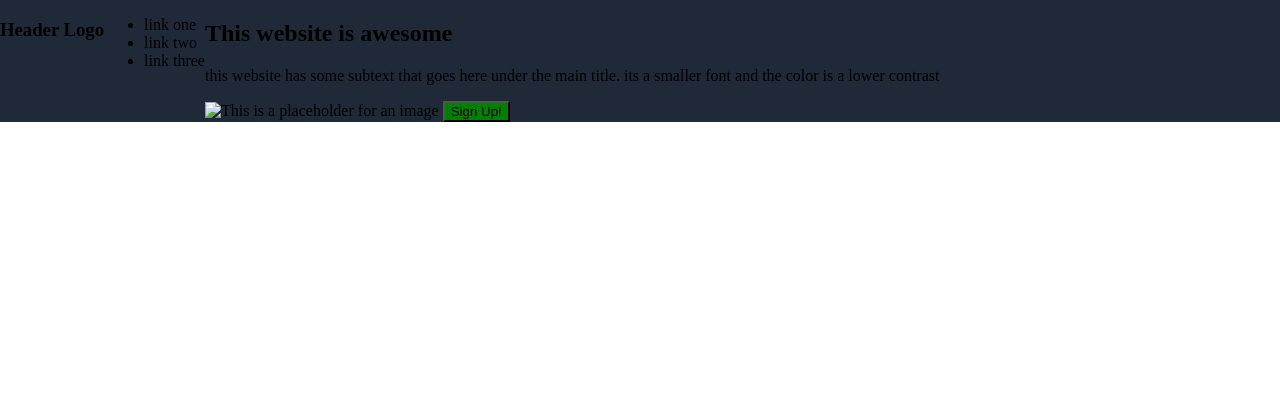
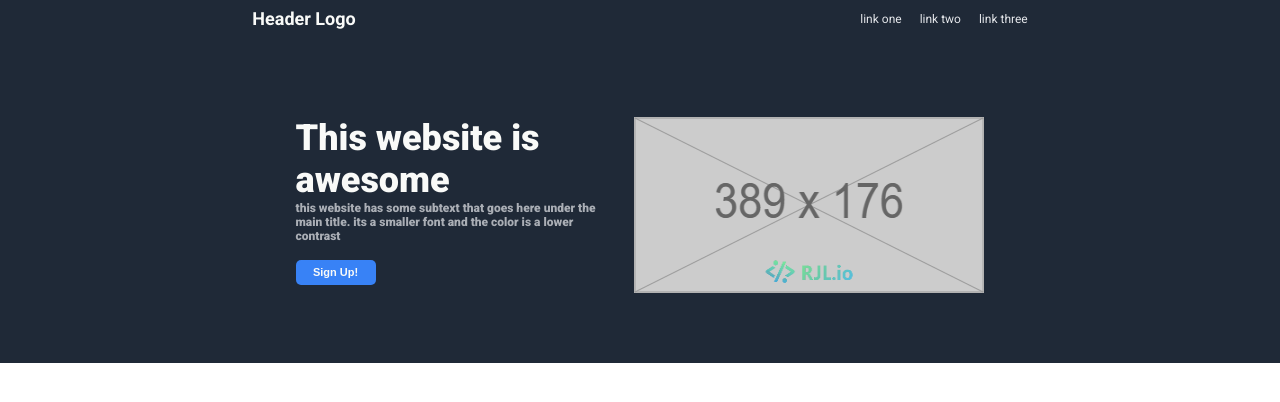
Before and after one commit to Deadly0s/LandingPage, a plain HTML site: page index.html in a window 1280 px wide. Drawn offline with Linux system fonts and the light colour scheme.

Commit message:
finished Header css and html added all css and header elements, may possibly need to add more classes later

```diff
--- a/index.html
+++ b/index.html
@@ -1,27 +1,30 @@
 <!DOCTYPE html>
 <html lang="en">
 <head>
+    <link rel="preconnect" href="https://fonts.googleapis.com">
+    <link rel="preconnect" href="https://fonts.gstatic.com" crossorigin>
+    <link href="https://fonts.googleapis.com/css2?family=Roboto:ital,wght@0,100..900;1,100..900&display=swap" rel="stylesheet">
+
     <meta charset="UTF-8">
     <meta name="viewport" content="width=device-width, initial-scale=1.0">
     <title>Landing Page</title>
-    <link rel="stylesheet" href="/styles.css">
+    <link rel="stylesheet" href="styles.css">
 </head>
 <body>
     <div class="Header">
-        <h3>Header Logo</h3>
-
         <div class="header-links">
+            <h3>Header Logo</h3>
             <ul>
-                <li>link one</li>
-                <li>link two</li>
-                <li>link three</li>
+                <li><a href="">link one</a></li>
+                <li><a href="">link two</a></li>
+                <li><a href="">link three</a></li>
             </ul>
         </div>
         <div class="header-content">
-            <h2>This website is awesome</h2>
-            <p>this website has some subtext that goes here under the main title. its a smaller font and the color is a lower contrast</p>
-            <img src="" alt="This is a placeholder for an image">
-            <button>Sign Up!</button>
+            <div class="title">This website is <br> awesome
+                <p>this website has some subtext that goes here under the <br> main title. its a smaller font and the color is a lower <br> contrast</p>
+                <button>Sign Up!</button></div>
+            <img src="Placeholder-389x176.png" alt="Placeholder-389x176 image">
         </div>
 
     </div>
--- a/styles.css
+++ b/styles.css
@@ -2,14 +2,74 @@ body {
     margin: 0px;
     padding: 0px;
     box-sizing: border-box;
+    font-family: 'Roboto', sans-serif;
+    display: flex;
+    flex-direction: column;
 }
 
 /* Start of Header section */
 .Header {
     background-color: #1F2937;
+}
+.header-links {
     display: flex;
+    justify-content: space-around;
+    margin-bottom: 80px;
+
+}
+.header-content {
+    display: flex;
+    justify-content: center;
+    gap: 39px;
+    padding-bottom: 70px;
+}
+.title {
+    font-size: 36px;
+    color: #F9FAF8;
+    font-weight: 900;
+    padding: 0px;
+    margin: 0px;
 }
 
+/* Universal section */
+ul {
+    margin: 0px;
+    padding: 8px;
+    list-style: none;
+    display: flex;
+    gap: 18px;
+}
 button {
-    background-color: green;
+    background-color: #3882F6;
+    color: #F9FAF8;
+    border: none;
+    border-radius: 5px;
+    width: 80px;
+    height: 25px;
+    margin: 0px;
+    padding: 0px;
+    font-size: 11px;
+    font-weight: 700;
 }
+a {
+    color: #E5E7EB;
+    font-size: 12px;
+    text-decoration: none;
+}
+p {
+    font-size: 12px;
+    color: #E5E7EB;
+    opacity: 70%;
+    margin: 0px;
+    padding: 0px;
+}
+h3 {
+    font-size: 18px;
+    color: #F9FAF8;
+    margin: 0px;
+    padding: 8px;
+}
+img {
+    width: 350px;
+    height: 176px;
+}
```
Also changed, not shown: Placeholder-389x176.png (added).
